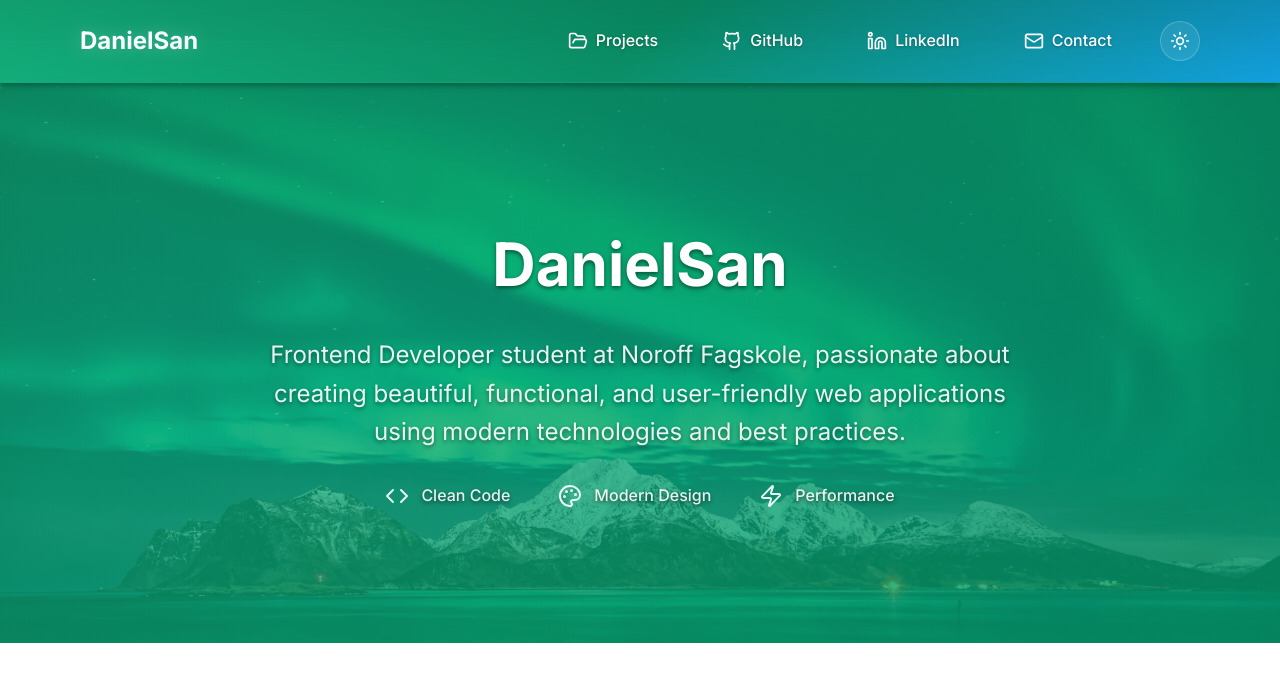
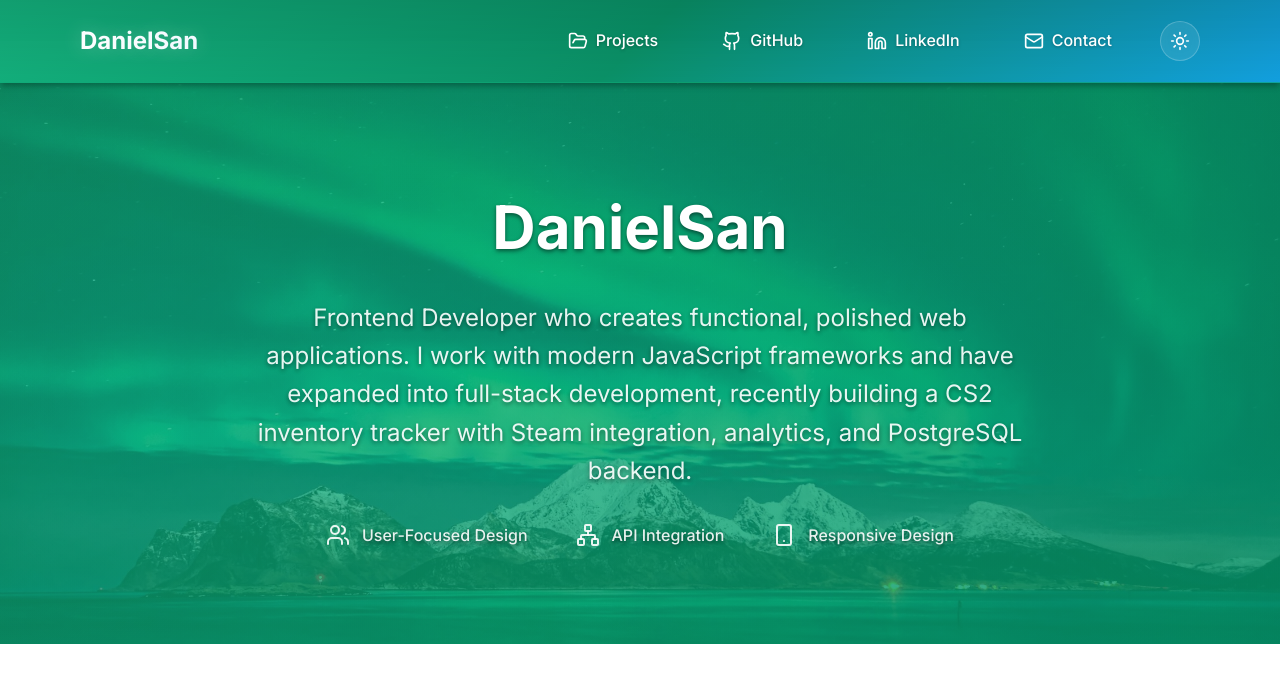
Before and after one commit to DanielSan-01/portfolio, a React (Vite) app: page /portfolio/classic in a window 1280 px wide. Shown: the top 682 px of the page. Built offline with nearby package versions, Linux system fonts and the light colour scheme.

Commit message:
more fixes

```diff
--- a/src/data/projects.js
+++ b/src/data/projects.js
@@ -8,13 +8,13 @@ export const projects = [
   {
     id: 'cs-inventory-tracker',
     title: 'CS Inventory Tracker',
-    shortDescription: 'My first fullstack application, for CS2 players where they can track and analyse their ingame inventory. The solution also includes item purchase planner and loadout cooker. Using steam API, user can log in and import their inventory. Site is not affiliated with Valve.',
+    shortDescription: 'My first fullstack application, for CS2 players where they can track and analyse their ingame inventory. The solution also includes item purchase planner and loadout cooker. Using steam API, user can log in and import their inventory. Site is not affiliated with Valve. Taken from Figma designs through deployment with custom domain and Railway hosting.',
     thumbnail: holidazeImg, // Placeholder
     image: holidazeImg,
     imageCaption: 'CS Inventory Tracker - Fullstack application for CS2 inventory management',
     liveUrl: 'https://www.csinvtracker.com',
     githubUrl: 'https://github.com/DanielSan-01/csInvTracker',
-    description: `My first fullstack application, for CS2 players where they can track and analyse their ingame inventory. The solution also includes item purchase planner and loadout cooker. Using steam API, user can log in and import their inventory. Site is not affiliated with Valve.`,
+    description: `My first fullstack application, for CS2 players where they can track and analyse their ingame inventory. The solution also includes item purchase planner and loadout cooker. Using steam API, user can log in and import their inventory. Site is not affiliated with Valve. Taken from Figma designs through deployment with custom domain and Railway hosting.`,
     reflections: `
       <h3>Core Features</h3>
       <ul>
--- a/src/pages/Home.css
+++ b/src/pages/Home.css
@@ -115,6 +115,8 @@
   box-shadow: var(--shadow-lg);
   position: relative;
   aspect-ratio: 16 / 9;
+  min-height: 300px;
+  background-color: var(--bg-secondary);
 }
 
 /* Featured Project Slideshow */
@@ -126,6 +128,7 @@
   height: 100%;
   border-radius: 16px;
   overflow: hidden;
+  background-color: var(--bg-secondary);
 }
 
 .featured-project-slide {
@@ -136,10 +139,15 @@
   height: 100%;
   opacity: 0;
   transition: opacity 1.5s ease-in-out;
+  background-size: cover;
+  background-position: center;
+  background-repeat: no-repeat;
+  z-index: 0;
 }
 
 .featured-project-slide.active {
   opacity: 1;
+  z-index: 1;
 }
 
 /* Featured Project Slideshow Indicators */
--- a/src/pages/Home.jsx
+++ b/src/pages/Home.jsx
@@ -1,7 +1,7 @@
 import { useEffect, useRef, useState } from 'react'
 import { projects } from '../data/projects'
 import ProjectCard from '../components/ProjectCard'
-import { Code, Palette, Zap } from 'lucide-react'
+import { Code, Palette, Zap, Users, Network, Smartphone } from 'lucide-react'
 import gsap from 'gsap'
 import { ScrollTrigger } from 'gsap/ScrollTrigger'
 import { staggerScrollReveal } from '../utils/gsapAnimations'
@@ -237,21 +237,20 @@ const Home = () => {
               DanielSan
             </h1>
             <p ref={heroDescriptionRef} className="hero-description">
-              Frontend Developer student at Noroff Fagskole, passionate about creating beautiful,
-              functional, and user-friendly web applications using modern technologies and best practices.
+              Frontend Developer who creates functional, polished web applications. I work with modern JavaScript frameworks and have expanded into full-stack development, recently building a CS2 inventory tracker with Steam integration, analytics, and PostgreSQL backend.
             </p>
             <div ref={heroFeaturesRef} className="hero-features">
               <div className="feature">
-                <Code size={24} />
-                <span>Clean Code</span>
+                <Users size={24} />
+                <span>User-Focused Design</span>
               </div>
               <div className="feature">
-                <Palette size={24} />
-                <span>Modern Design</span>
+                <Network size={24} />
+                <span>API Integration</span>
               </div>
               <div className="feature">
-                <Zap size={24} />
-                <span>Performance</span>
+                <Smartphone size={24} />
+                <span>Responsive Design</span>
               </div>
             </div>
           </div>
```
